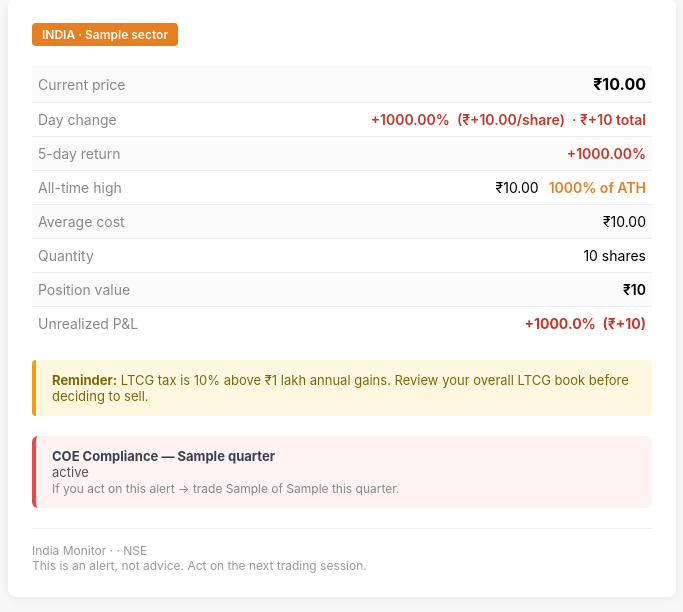
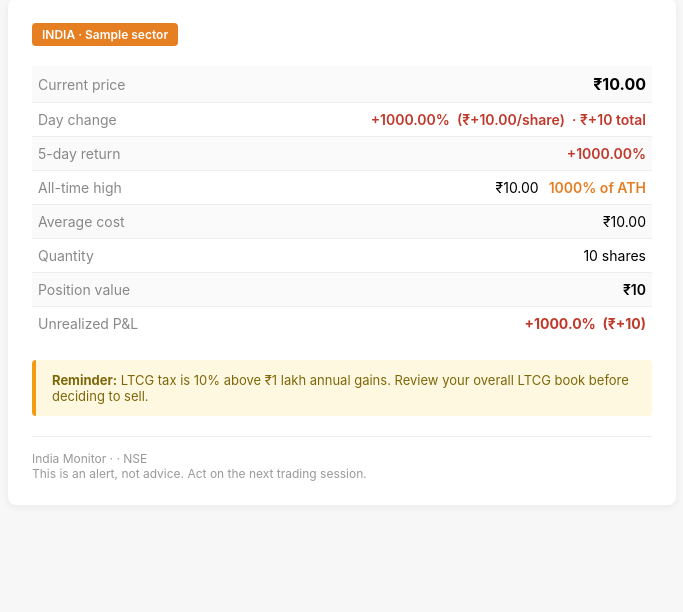
Before and after one commit to rationalspace/zerodha-monitor, a Python web app: template zerodha_monitor/templates/india_alert.html.j2 in a window 1280 px wide. Shown: the part 21-633 px from the top of the page, without its empty margins (298-981 px from the left). Run offline with Jinja, Linux system fonts and the light colour scheme; the template is opened without the code that fills it: most values are stand-ins (such as "Sample title", 1, 10 or a date in 2020).

Commit message:
Revert "Add COE compliance check to India sell alert emails"
This reverts commit 7ce461d8ad09d8cabd79383dab9f3af6e25c78fe.

```diff
--- a/zerodha_monitor/templates/india_alert.html.j2
+++ b/zerodha_monitor/templates/india_alert.html.j2
@@ -99,18 +99,6 @@
       <strong>Reminder:</strong> LTCG tax is 10% above ₹1 lakh annual gains. Review your overall LTCG book before deciding to sell.
     </div>
 
-    {# COE Compliance block #}
-    {% if p.compliance is defined %}
-    {% set c = p.compliance %}
-    <div style="margin-top:20px; padding:12px 16px; border-radius:6px; font-size:13px;
-         background:{% if c.status == 'ok' %}#f0fdf4{% elif c.status == 'caution' %}#fffbeb{% elif c.status == 'warning' %}#fff7ed{% else %}#fef2f2{% endif %};
-         border-left:4px solid {% if c.status == 'ok' %}#22c55e{% elif c.status == 'caution' %}#eab308{% elif c.status == 'warning' %}#f97316{% else %}#ef4444{% endif %};">
-      <strong style="color:#374151;">COE Compliance — {{ c.quarter }}</strong><br>
-      <span style="color:#555;">{{ c.status_note }}</span><br>
-      <span style="color:#888; font-size:12px;">If you act on this alert → trade {{ c.if_executed }} of {{ c.trades_limit }} this quarter.</span>
-    </div>
-    {% endif %}
-
     <div style="margin-top:20px; padding-top:14px; border-top:1px solid #eee; font-size:12px; color:#999;">
       India Monitor · {{ alert.fired_at.strftime('%Y-%m-%d %H:%M UTC') }} · NSE<br>
       This is an alert, not advice. Act on the next trading session.
```
Also changed, not shown: zerodha_monitor/main.py (+0 -15 lines).
